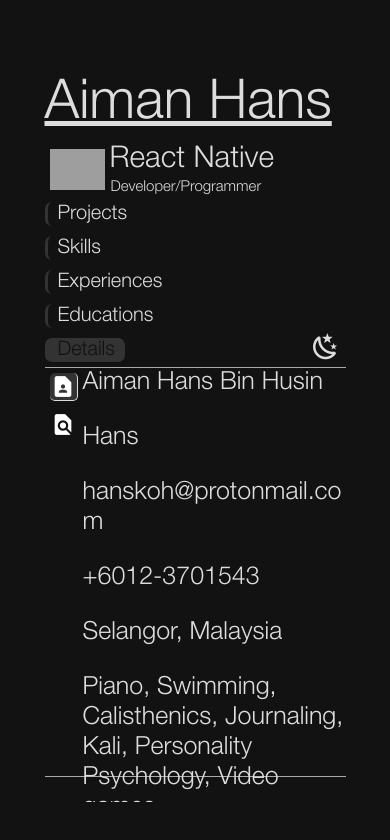
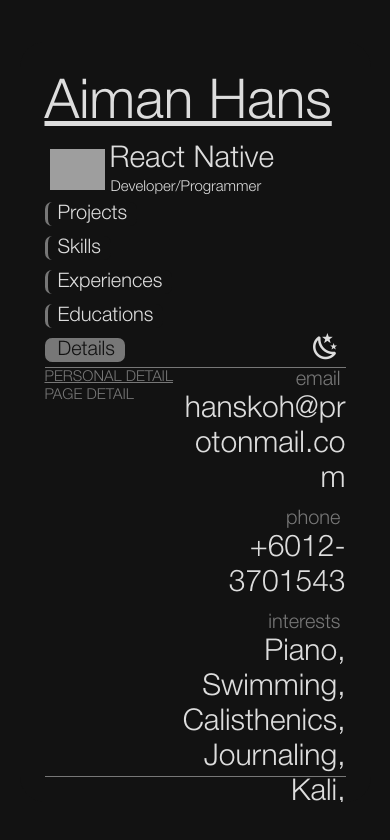
Before and after one commit to Heeuul/Portfolio, a React Native app: screen / in a window 390 px wide. Shown: the top 840 px of the page. Built offline with nearby package versions, Linux system fonts and the light colour scheme; grey boxes are pictures that could not be loaded.

Commit message:
300623 - 24:31 - Improved Overall Text Design

```diff
--- a/components/ProjectCards.js
+++ b/components/ProjectCards.js
@@ -4,13 +4,11 @@ import React from "react";
 import useDarkMode from "../hooks/useDarkMode";
 
 export default function ProjectCards({ projectData }) {
-  const { invertColor, invertColorElevated } = useDarkMode();
+  const { invertColor, betweenColor } = useDarkMode();
 
   return (
     <View key={projectData.id} style={styles.container}>
-      <View
-        style={[styles.contentContainer, { borderColor: invertColorElevated }]}
-      >
+      <View style={[styles.contentContainer, { borderColor: betweenColor }]}>
         <Text style={[styles.titleText, { color: invertColor }]}>
           {projectData.name}
         </Text>
--- a/components/SectionButton.js
+++ b/components/SectionButton.js
@@ -5,7 +5,7 @@ import useDarkMode from "../hooks/useDarkMode";
 import useSection from "../hooks/useSection";
 
 export default function SectionButton({ sectionID }) {
-  const { modeColor, modeColorElevated, invertColor } = useDarkMode();
+  const { modeColor, betweenColor, invertColor } = useDarkMode();
   const { currentSectionID, GetSectionData, SetSection } = useSection();
 
   return (
@@ -13,9 +13,9 @@ export default function SectionButton({ sectionID }) {
       style={[
         styles.sectionButton,
         {
-          borderColor: modeColorElevated,
+          borderColor: betweenColor,
           backgroundColor:
-            sectionID === currentSectionID ? modeColorElevated : modeColor,
+            sectionID === currentSectionID ? betweenColor : modeColor,
         },
       ]}
       onPress={() => SetSection(sectionID)}
--- a/contents/detailsContents.js
+++ b/contents/detailsContents.js
@@ -17,7 +17,7 @@ export const details = {
   },
   page: {
     inspiration: "Keita Yamada",
-    inspirationSite: "https://p5aholic.me/projects/",
+    inspirationSite: "p5aholic.me/projects/",
     framework: "React Native",
     host: "GitHub Pages",
   },
--- a/screens/HomeScreen.js
+++ b/screens/HomeScreen.js
@@ -11,7 +11,7 @@ export default function HomeScreen() {
   const { width, height } = useWindowDimensions();
 
   const { currentSectionData } = useSection();
-  const { modeColor, invertColorElevated } = useDarkMode();
+  const { modeColor, betweenColor } = useDarkMode();
 
   return (
     <View style={styles.container}>
@@ -31,7 +31,7 @@ export default function HomeScreen() {
             width < height && {
               borderTopWidth: 1,
               borderBottomWidth: 1,
-              borderColor: invertColorElevated,
+              borderColor: betweenColor,
             },
           ]}
         >
--- a/sections/DetailSection.js
+++ b/sections/DetailSection.js
@@ -2,11 +2,10 @@ import {
   View,
   Text,
   StyleSheet,
-  TouchableOpacity,
   useWindowDimensions,
   Linking,
+  ScrollView,
 } from "react-native";
-import { MaterialIcons } from "@expo/vector-icons";
 import React, { useState } from "react";
 
 import { details } from "../contents/detailsContents";
@@ -14,78 +13,81 @@ import useDarkMode from "../hooks/useDarkMode";
 
 export default function Detail() {
   const { width, height } = useWindowDimensions();
-  const { isDarkMode, invertColor, modeColorElevated } = useDarkMode();
+  const { isDarkMode, invertColor, betweenColor } = useDarkMode();
 
-  const [personal, SetPersonal] = useState(true);
+  const [personalSection, SetPersonalSection] = useState(true);
 
   function PersonalRender() {
     return (
       <View style={{ flex: 1 }}>
         <Text
-          style={[
-            styles.text,
-            {
-              textAlign: width > height ? "right" : "left",
-              color: invertColor,
-            },
-          ]}
+          style={{
+            fontFamily: "HelveticaNeue",
+            textAlign: "right",
+            paddingBottom: 10,
+          }}
         >
-          {details.personal.name}
+          <Text
+            style={{
+              fontSize: 20,
+              color: betweenColor,
+              paddingHorizontal: 5,
+            }}
+          >
+            {"email" + "\n"}
           </Text>
           <Text
-          style={[
-            styles.text,
-            {
-              textAlign: width > height ? "right" : "left",
+            style={{
+              fontSize: 30,
               color: invertColor,
-            },
-          ]}
-        >
-          {details.personal.nickname}
-        </Text>
-        <Text
-          style={[
-            styles.text,
-            {
-              textAlign: width > height ? "right" : "left",
-              color: invertColor,
-            },
-          ]}
+              textDecorationLine: "none",
+            }}
+            pointerEvents="none"
           >
             {details.personal.email}
           </Text>
+        </Text>
+
         <Text
-          style={[
-            styles.text,
-            {
-              textAlign: width > height ? "right" : "left",
-              color: invertColor,
-            },
-          ]}
+          style={{
+            fontFamily: "HelveticaNeue",
+            textAlign: "right",
+            paddingBottom: 10,
+          }}
         >
+          <Text
+            style={{
+              fontSize: 20,
+              color: betweenColor,
+              paddingHorizontal: 5,
+            }}
+          >
+            {"phone" + "\n"}
+          </Text>
+          <Text style={{ fontSize: 30, color: invertColor }}>
             {details.personal.phone}
           </Text>
+        </Text>
+
         <Text
-          style={[
-            styles.text,
-            {
-              textAlign: width > height ? "right" : "left",
-              color: invertColor,
-            },
-          ]}
+          style={{
+            fontFamily: "HelveticaNeue",
+            textAlign: "right",
+            paddingBottom: 10,
+          }}
         >
-          {details.personal.location}
+          <Text
+            style={{
+              fontSize: 20,
+              color: betweenColor,
+              paddingHorizontal: 5,
+            }}
+          >
+            {"interests" + "\n"}
           </Text>
-        <Text
-          style={[
-            styles.text,
-            {
-              textAlign: width > height ? "right" : "left",
-              color: invertColor,
-            },
-          ]}
-        >
+          <Text style={{ fontSize: 30, color: invertColor }}>
             {details.personal.interests.join(", ")}
+          </Text>
         </Text>
       </View>
     );
@@ -94,19 +96,23 @@ export default function Detail() {
     return (
       <View style={{ flex: 1 }}>
         <Text
-          style={[
-            styles.text,
-            {
-              color: invertColor,
-              textAlign: width > height ? "right" : "left",
-            },
-          ]}
+          style={{
+            fontFamily: "HelveticaNeue",
+            textAlign: "right",
+            paddingBottom: 10,
+          }}
         >
-          <Text>
-            {"This page's design is inspired by " +
-              details.page.inspiration +
-              "'s portfolio: "}
+          <Text
+            style={{
+              fontSize: 20,
+              color: betweenColor,
+              paddingHorizontal: 5,
+            }}
+          >
+            {"design inspired by" + "\n"}
           </Text>
+          <Text style={{ fontSize: 30, color: invertColor }}>
+            <Text>{details.page.inspiration + "'s "}</Text>
             <Text
               style={{
                 color: isDarkMode ? "lightblue" : "blue",
@@ -114,30 +120,51 @@ export default function Detail() {
               }}
               onPress={() => Linking.openURL("https://p5aholic.me/projects/")}
             >
-            {details.page.inspirationSite}
+              portfolio
             </Text>
           </Text>
+        </Text>
+
         <Text
-          style={[
-            styles.text,
-            {
-              textAlign: width > height ? "right" : "left",
-              color: invertColor,
-            },
-          ]}
+          style={{
+            fontFamily: "HelveticaNeue",
+            textAlign: "right",
+            paddingBottom: 10,
+          }}
         >
-          {"This page is made using " + details.page.framework}
+          <Text
+            style={{
+              fontSize: 20,
+              color: betweenColor,
+              paddingHorizontal: 5,
+            }}
+          >
+            {"made using" + "\n"}
           </Text>
+          <Text style={{ fontSize: 30, color: invertColor }}>
+            {details.page.framework}
+          </Text>
+        </Text>
+
         <Text
-          style={[
-            styles.text,
-            {
-              textAlign: width > height ? "right" : "left",
-              color: invertColor,
-            },
-          ]}
+          style={{
+            fontFamily: "HelveticaNeue",
+            textAlign: "right",
+            paddingBottom: 10,
+          }}
         >
-          {"This page is hosted on " + details.page.host}
+          <Text
+            style={{
+              fontSize: 20,
+              color: betweenColor,
+              paddingHorizontal: 5,
+            }}
+          >
+            {"hosted on" + "\n"}
+          </Text>
+          <Text style={{ fontSize: 30, color: invertColor }}>
+            {details.page.host}
+          </Text>
         </Text>
       </View>
     );
@@ -151,45 +178,37 @@ export default function Detail() {
         alignItems: width > height ? "flex-end" : "flex-start",
       }}
     >
-      <View style={{}}>
-        <TouchableOpacity
-          onPress={() => SetPersonal(true)}
+      <View>
+        <Text
           style={{
-            padding: 1,
-            margin: 5,
-            backgroundColor: personal ? modeColorElevated : "transparent",
-            borderColor: personal ? invertColor : "transparent",
-            borderRightWidth: 1,
-            borderBottomWidth: 1,
-            borderRadius: 5,
+            fontFamily: "HelveticaNeue",
+            fontSize: 15,
+            color: betweenColor,
+            textTransform: "uppercase",
+            textDecorationLine: personalSection ? "underline" : "none",
           }}
+          onPress={() => SetPersonalSection(true)}
         >
-          <MaterialIcons name="contact-page" size={25} color="white" />
-        </TouchableOpacity>
-        <TouchableOpacity
-          onPress={() => SetPersonal(false)}
+          Personal Detail
+        </Text>
+        <Text
           style={{
-            padding: 1,
-            margin: 5,
-            backgroundColor: personal ? "transparent" : modeColorElevated,
-            borderColor: personal ? "transparent" : invertColor,
-            borderRightWidth: 1,
-            borderBottomWidth: 1,
-            borderRadius: 5,
+            fontFamily: "HelveticaNeue",
+            fontSize: 15,
+            color: betweenColor,
+            textTransform: "uppercase",
+            textDecorationLine: personalSection ? "none" : "underline",
           }}
+          onPress={() => SetPersonalSection(false)}
         >
-          <MaterialIcons name="find-in-page" size={25} color="white" />
-        </TouchableOpacity>
+          Page Detail
+        </Text>
       </View>
-      {personal ? PersonalRender() : PageRender()}
+      <ScrollView>
+        {personalSection ? PersonalRender() : PageRender()}
+      </ScrollView>
     </View>
   );
 }
 
-const styles = StyleSheet.create({
-  text: {
-    fontFamily: "HelveticaNeue",
-    fontSize: 25,
-    paddingBottom: 25,
-  },
-});
+const styles = StyleSheet.create({});
--- a/sections/ExperienceSection.js
+++ b/sections/ExperienceSection.js
@@ -1,11 +1,19 @@
-import { View, Text, FlatList, StyleSheet } from "react-native";
+import {
+  View,
+  Text,
+  FlatList,
+  StyleSheet,
+  useWindowDimensions,
+  Linking,
+} from "react-native";
 import React from "react";
 
 import { experiences } from "../contents/experienceContents";
 import useDarkMode from "../hooks/useDarkMode";
 
 export default function Experience() {
-  const { invertColor, modeColorElevated } = useDarkMode();
+  const { width, height } = useWindowDimensions();
+  const { invertColor, betweenColor } = useDarkMode();
 
   return (
     <FlatList
@@ -13,23 +21,47 @@ export default function Experience() {
       keyExtractor={(item) => item.id}
       renderItem={({ item }) => (
         <View>
-          <Text style={[styles.companyText, { color: invertColor }]}>
+          <Text
+            style={{
+              fontFamily: "HelveticaNeue",
+              textAlign: "right",
+              color: betweenColor,
+              fontSize: 20,
+              textTransform: "lowercase",
+              paddingRight: 5,
+            }}
+          >
+            {item.role}
+          </Text>
+          <Text
+            style={{
+              fontFamily: "HelveticaNeue",
+              textAlign: "right",
+              color: invertColor,
+              fontSize: 35,
+              textTransform: "uppercase",
+              textDecorationLine: "underline",
+              marginBottom: 15,
+            }}
+            onPress={() => Linking.openURL(item.website)}
+          >
             {item.company}
           </Text>
-          <Text style={[styles.roleText, { color: invertColor }]}>
-            {item.role}
-          </Text>
-          {item.tasks.map((task) => (
-            <View style={{ flexDirection: "row" }}>
+
+          {item.tasks.map((task, i) => (
+            <View
+              style={{
+                flexDirection: "row",
+                justifyContent: "flex-end",
+                alignItems: "center",
+              }}
+            >
               <Text
                 style={[
                   styles.taskText,
-                  { paddingRight: 15, color: invertColor },
+                  { color: i % 2 === 1 ? invertColor : betweenColor },
                 ]}
               >
-                {"\u2022"}
-              </Text>
-              <Text style={[styles.taskText, { color: invertColor }]}>
                 {task}
               </Text>
             </View>
@@ -37,14 +69,11 @@ export default function Experience() {
         </View>
       )}
       style={{
-        backgroundColor: modeColorElevated,
-        width: "90%",
-        height: "90%",
         alignSelf: "flex-end",
-        padding: 10,
         borderTopRightRadius: 25,
         borderBottomLeftRadius: 25,
       }}
+      ItemSeparatorComponent={() => <View style={{ height: 50 }} />}
       showsVerticalScrollIndicator={false}
       inverted
     />
@@ -52,20 +81,9 @@ export default function Experience() {
 }
 
 const styles = StyleSheet.create({
-  companyText: {
-    fontFamily: "HelveticaNeue",
-    fontSize: 35,
-    textAlign: "right",
-    textTransform: "uppercase",
-  },
-  roleText: {
-    fontFamily: "HelveticaNeue",
-    fontSize: 25,
-    textAlign: "right",
-    textDecorationLine: "underline",
-  },
   taskText: {
     fontFamily: "HelveticaNeue",
+    textAlign: "right",
     fontSize: 25,
   },
 });
--- a/sections/ProjectSection.js
+++ b/sections/ProjectSection.js
@@ -8,7 +8,7 @@ import { projects } from "../contents/projectContents";
 import useDarkMode from "../hooks/useDarkMode";
 
 export default function Project() {
-  const { modeColorElevated, invertColorElevated } = useDarkMode();
+  const { betweenColor } = useDarkMode();
 
   const swiperRef = useRef(null);
   const [currentID, SetCurrentID] = useState(0);
@@ -21,7 +21,7 @@ export default function Project() {
         innerContainerStyle={{
           overflow: "visible",
           borderRadius: 15,
-          backgroundColor: modeColorElevated,
+          backgroundColor: betweenColor,
         }}
         onIndexChanged={(newIndex) => SetCurrentID(newIndex)}
       >
@@ -42,7 +42,7 @@ export default function Project() {
           <AntDesign
             name="swapleft"
             size={55}
-            color={currentID === 0 ? "transparent" : invertColorElevated}
+            color={currentID === 0 ? "transparent" : betweenColor}
           />
         </TouchableOpacity>
         <TouchableOpacity
@@ -56,9 +56,7 @@ export default function Project() {
             name="swapright"
             size={55}
             color={
-              currentID === projects.length - 1
-                ? "transparent"
-                : invertColorElevated
+              currentID === projects.length - 1 ? "transparent" : betweenColor
             }
           />
         </TouchableOpacity>
--- a/sections/SkillSection.js
+++ b/sections/SkillSection.js
@@ -5,21 +5,23 @@ import { skills } from "../contents/skillContents";
 import useDarkMode from "../hooks/useDarkMode";
 
 export default function Skill() {
-  const { invertColor, modeColorElevated } = useDarkMode();
+  const { invertColor, betweenColor } = useDarkMode();
 
   return (
     <SectionList
       sections={skills}
       keyExtractor={(item, index) => item + index}
       renderSectionHeader={({ section: { title } }) => (
-        <Text style={[styles.categoryText, { color: invertColor }]}>
+        <Text
+          style={[styles.categoryText, { color: betweenColor, paddingTop: 10 }]}
+        >
           {title}
         </Text>
       )}
       renderItem={({ item }) => (
         <Text style={[styles.contentText, { color: invertColor }]}>{item}</Text>
       )}
-      style={[styles.container, { backgroundColor: modeColorElevated }]}
+      style={styles.container}
       showsVerticalScrollIndicator={false}
     />
   );
@@ -27,22 +29,19 @@ export default function Skill() {
 
 const styles = StyleSheet.create({
   container: {
-    width: "90%",
-    height: "85%",
-    padding: 10,
     alignSelf: "flex-end",
     borderTopLeftRadius: 25,
     borderBottomLeftRadius: 25,
   },
   categoryText: {
     fontFamily: "HelveticaNeue",
-    fontSize: 35,
+    fontSize: 20,
     textAlign: "right",
-    textDecorationLine: "underline",
+    textTransform: "lowercase",
   },
   contentText: {
     fontFamily: "HelveticaNeue",
     textAlign: "right",
-    fontSize: 25,
+    fontSize: 30,
   },
 });
--- a/styles.js
+++ b/styles.js
@@ -2,7 +2,6 @@ export const colors = {
   accentSoft: "#0043ff",
   accentSharp: "#3C00ff",
   light: "#dddddd",
-  lightElevated: "#aaaaaa",
   dark: "#121212",
-  darkElevated: "#333333",
+  center: "#777777",
 };
```
Also changed, not shown: contents/experienceContents.js (+10 -8 lines), hooks/useDarkMode.js (+1 -6 lines). Lines whose indentation alone changed are shown as unchanged.
